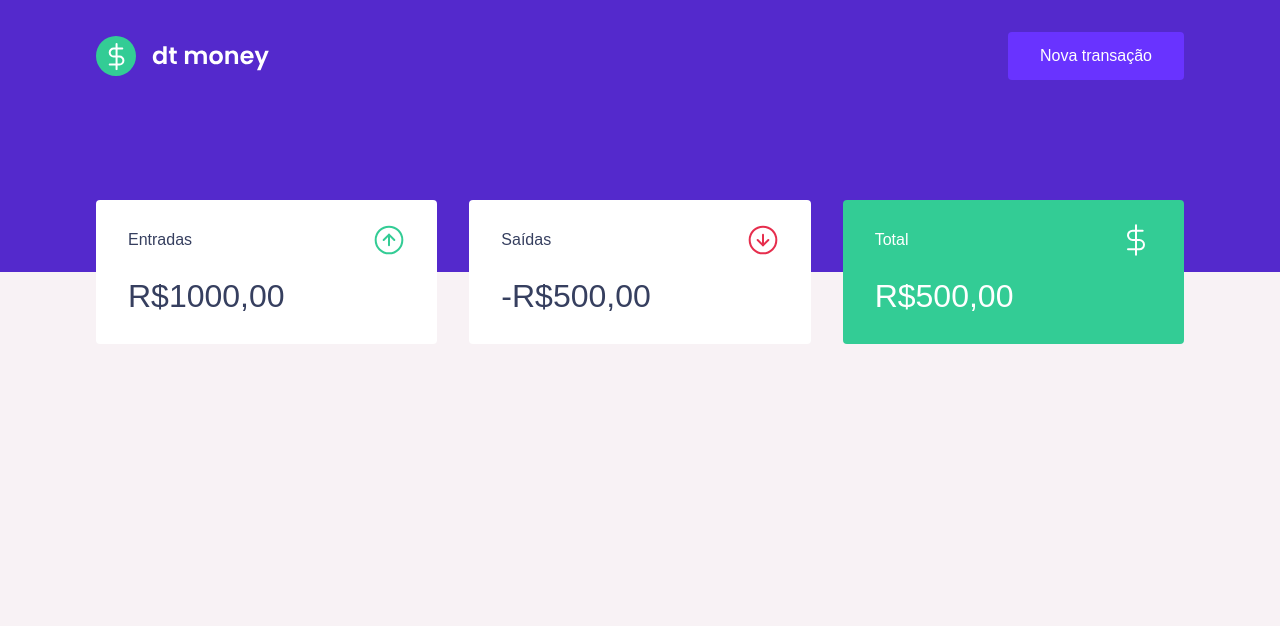
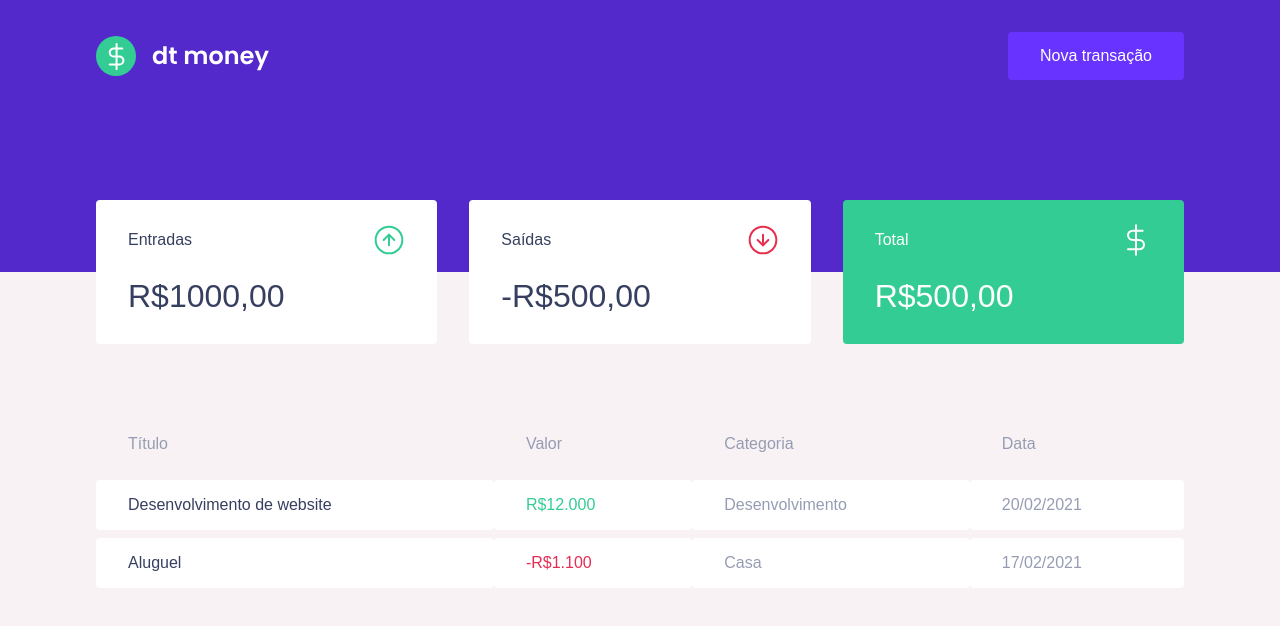
Before and after one commit to gutakeda/dtmoney, a React (Create React App) app: page / in a window 1280 px wide. Shown: the top 626 px of the page. Built offline with nearby package versions, Linux system fonts and the light colour scheme; the HTML template or start-up script is replaced by a standard one.

Commit message:
add TransactionsTable component

```diff
--- a/src/components/Dashboard/index.tsx
+++ b/src/components/Dashboard/index.tsx
@@ -1,10 +1,12 @@
 import { Summary } from "../Summary";
+import { TransactionsTable } from "../TransactionsTable";
 import { Container } from "./styles";
 
 export function Dashboard() {
     return (
         <Container>
             <Summary />
+            <TransactionsTable />
         </Container>
     )
 }
--- /dev/null
+++ b/src/components/TransactionsTable/index.tsx
@@ -0,0 +1,32 @@
+import { Container } from './style'
+
+export function TransactionsTable() {
+    return (
+        <Container>
+            <table>
+                <thead>
+                    <tr>
+                        <th>Título</th>
+                        <th>Valor</th>
+                        <th>Categoria</th>
+                        <th>Data</th>
+                    </tr>
+                </thead>
+                <tbody>
+                    <tr>
+                        <td>Desenvolvimento de website</td>
+                        <td className="deposit">R$12.000</td>
+                        <td>Desenvolvimento</td>
+                        <td>20/02/2021</td>
+                    </tr>
+                    <tr>
+                        <td>Aluguel</td>
+                        <td className="withdraw">-R$1.100</td>
+                        <td>Casa</td>
+                        <td>17/02/2021</td>
+                    </tr>
+                </tbody>
+            </table>
+        </Container>
+    )
+}
--- /dev/null
+++ b/src/components/TransactionsTable/style.ts
@@ -0,0 +1,39 @@
+import styled from 'styled-components'
+
+export const Container = styled.div`
+    margin-top: 4rem;
+
+    table {
+        width: 100%; //by default table does not stretch
+        border-spacing: 0 0.5rem; //spacing between items
+
+        th {
+            color: var(--text-body);
+            font-weight: 400;
+            padding: 1rem 2rem;
+            text-align: left;
+            line-height: 1.5rem;
+        }
+
+        td {
+            padding: 1rem 2rem;
+            border: 0;
+            background: var(--shape);
+            color: var(--text-body);
+            border-radius: 0.25rem;
+
+            &:first-child { //first td
+                color: var(--text-title);
+            }
+
+            &.deposit {
+                color: var(--green);
+            }
+
+            &.withdraw {
+                color: var(--red);
+            }
+        }
+    }
+
+`
```
